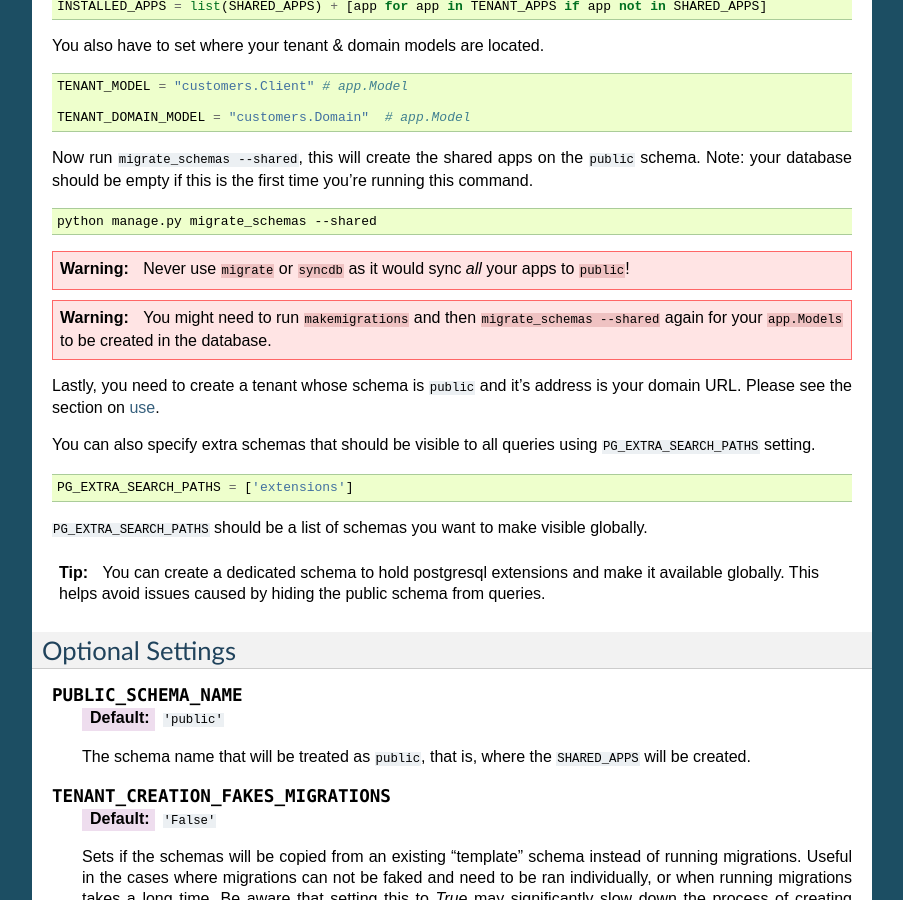
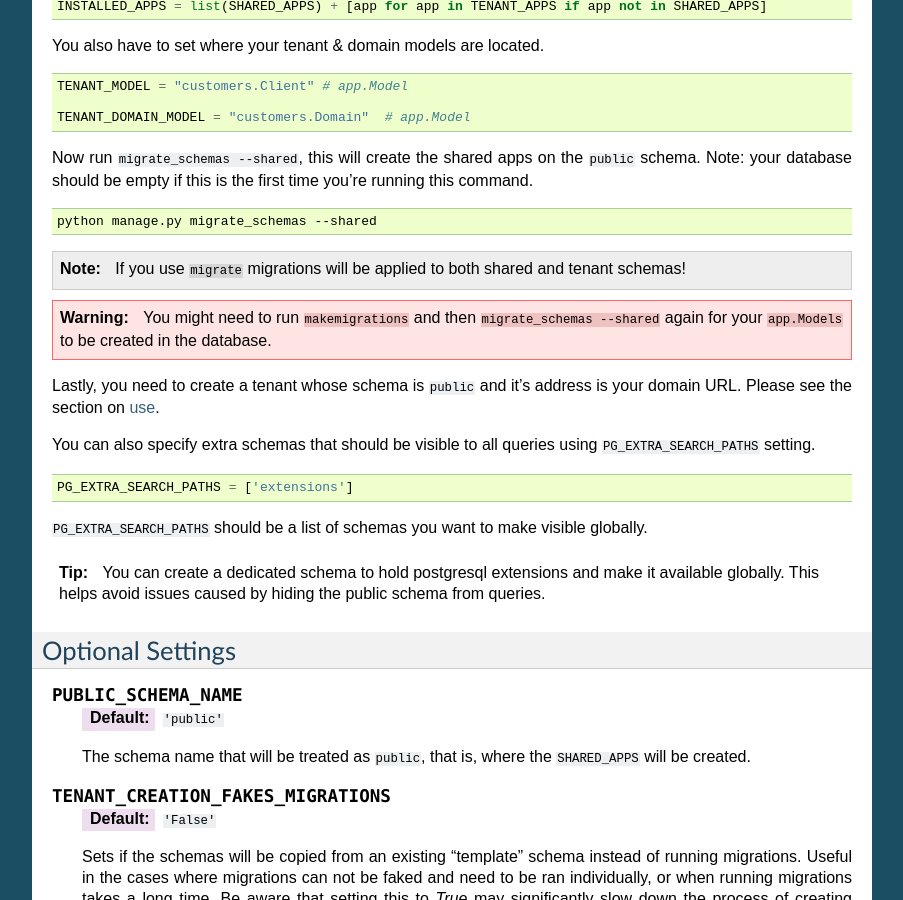
Before and after one commit to django-tenants/django-tenants, a Sphinx documentation site: the page built from docs/install.rst, in a window 1280 px wide and 900 px high, scrolled down 2255 px. Shown: the whole window, without its empty margins (198-1101 px from the left). Built offline with Sphinx 7.4.7, drawn with Linux system fonts in a browser that asks for light colours; the version number could not be read and is left out.

Commit message:
Update documentation around manage.py migrate
- `manage.py syncdb` gives CommandError b/c syncdb was removed in
  Django 1.9
- `manage.py migrate` will apply all migrations to all available
  schemas, see SyncCommon.handle()::L153-156

```diff
--- a/docs/install.rst
+++ b/docs/install.rst
@@ -143,9 +143,9 @@ Now run ``migrate_schemas --shared``, this will create the shared apps on the ``
 
     python manage.py migrate_schemas --shared
 
-.. warning::
+.. note::
 
-   Never use ``migrate`` or ``syncdb`` as it would sync *all* your apps to ``public``!
+   If you use ``migrate`` migrations will be applied to both shared and tenant schemas!
 
 .. warning::
 
```
